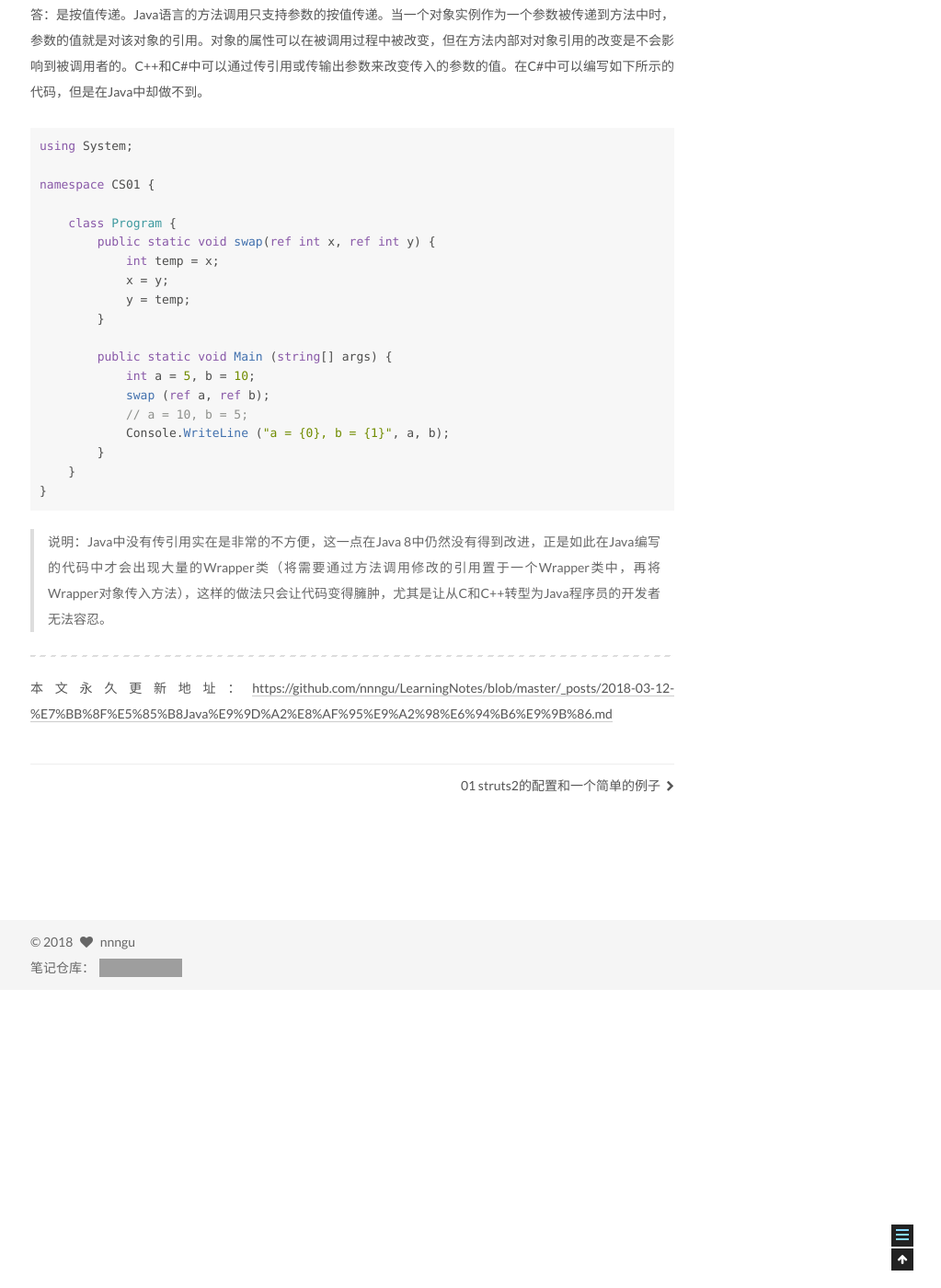
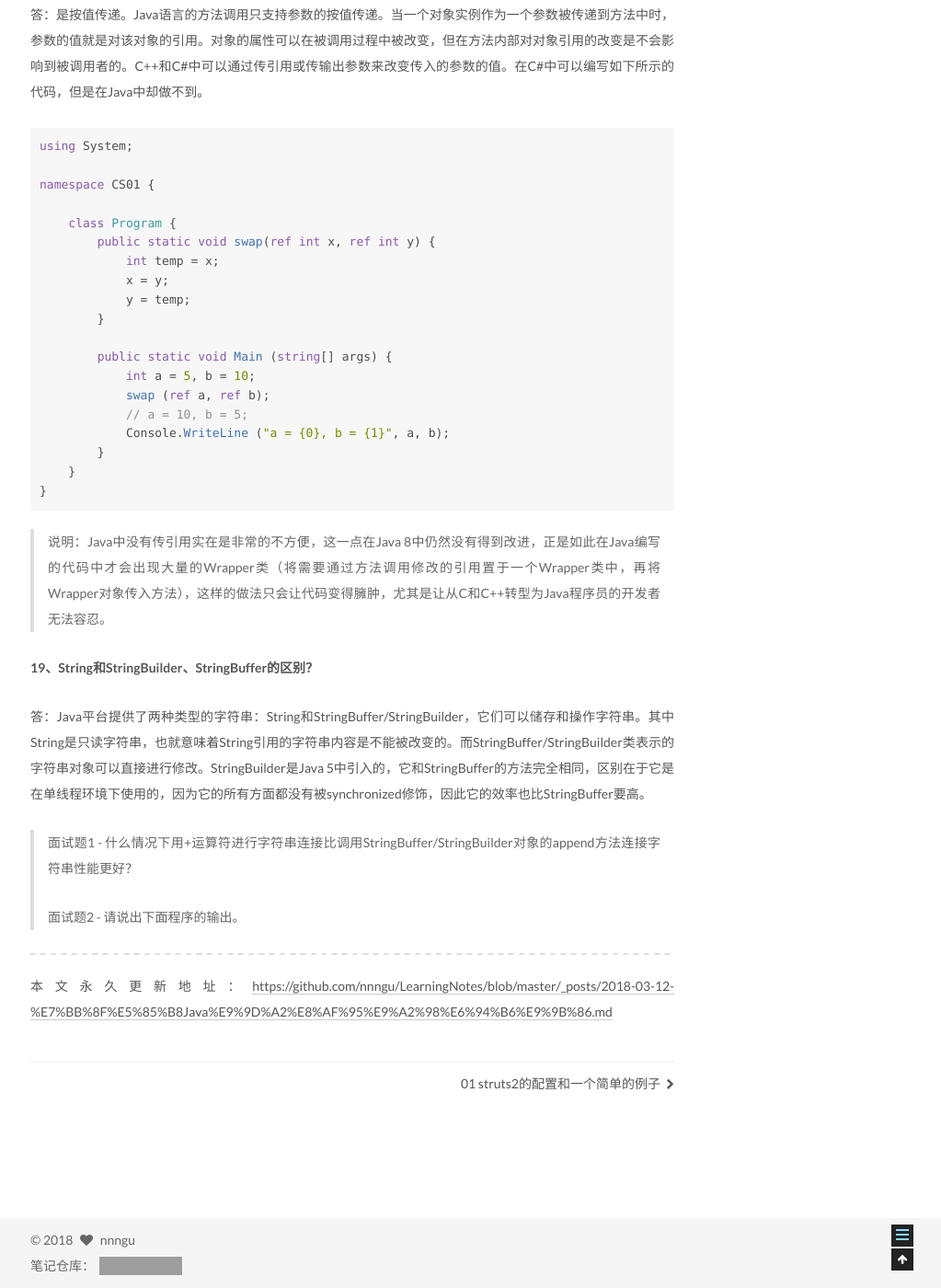
Before and after one commit to nnngu/LearningNotes, a Jekyll site: the page built from _posts/2018-03-12-经典Java面试题收集.md, in a window 1280 px wide and 1400 px high, scrolled down 8775 px. Shown: the whole window at 92% size, without its empty margins (257-1280 px from the left). Built offline with Jekyll 4.4.1, drawn with Linux system fonts in a browser that asks for light colours; grey boxes are pictures that could not be loaded.

Commit message:
修改文件: _posts/2018-03-12-经典Java面试题收集.md

```diff
--- a/_posts/2018-03-12-经典Java面试题收集.md
+++ b/_posts/2018-03-12-经典Java面试题收集.md
@@ -271,6 +271,14 @@ namespace CS01 {
 
 > 说明：Java中没有传引用实在是非常的不方便，这一点在Java 8中仍然没有得到改进，正是如此在Java编写的代码中才会出现大量的Wrapper类（将需要通过方法调用修改的引用置于一个Wrapper类中，再将Wrapper对象传入方法），这样的做法只会让代码变得臃肿，尤其是让从C和C++转型为Java程序员的开发者无法容忍。
 
+**19、String和StringBuilder、StringBuffer的区别？**
+
+答：Java平台提供了两种类型的字符串：String和StringBuffer/StringBuilder，它们可以储存和操作字符串。其中String是只读字符串，也就意味着String引用的字符串内容是不能被改变的。而StringBuffer/StringBuilder类表示的字符串对象可以直接进行修改。StringBuilder是Java 5中引入的，它和StringBuffer的方法完全相同，区别在于它是在单线程环境下使用的，因为它的所有方面都没有被synchronized修饰，因此它的效率也比StringBuffer要高。
+
+> 面试题1 - 什么情况下用+运算符进行字符串连接比调用StringBuffer/StringBuilder对象的append方法连接字符串性能更好？
+>
+> 面试题2 - 请说出下面程序的输出。
+
 
 
 
```
